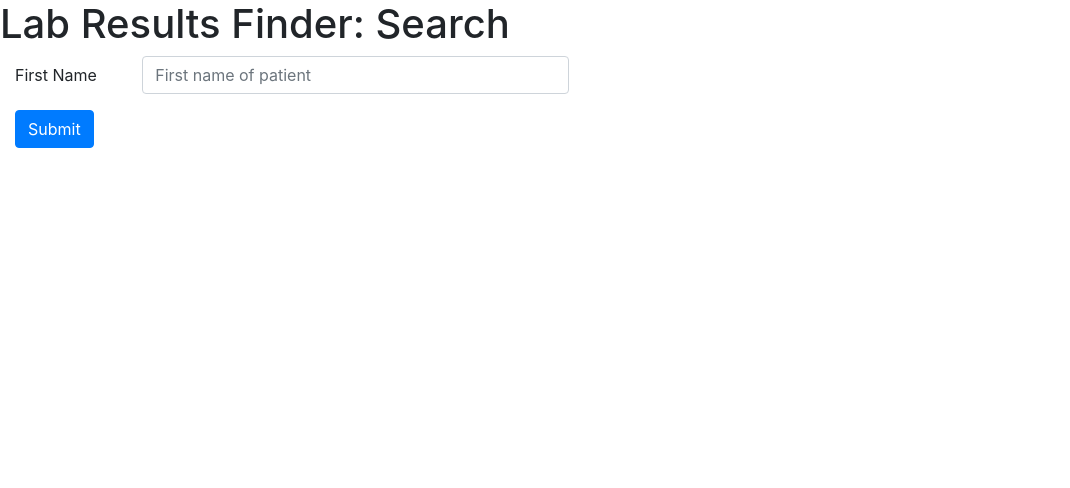
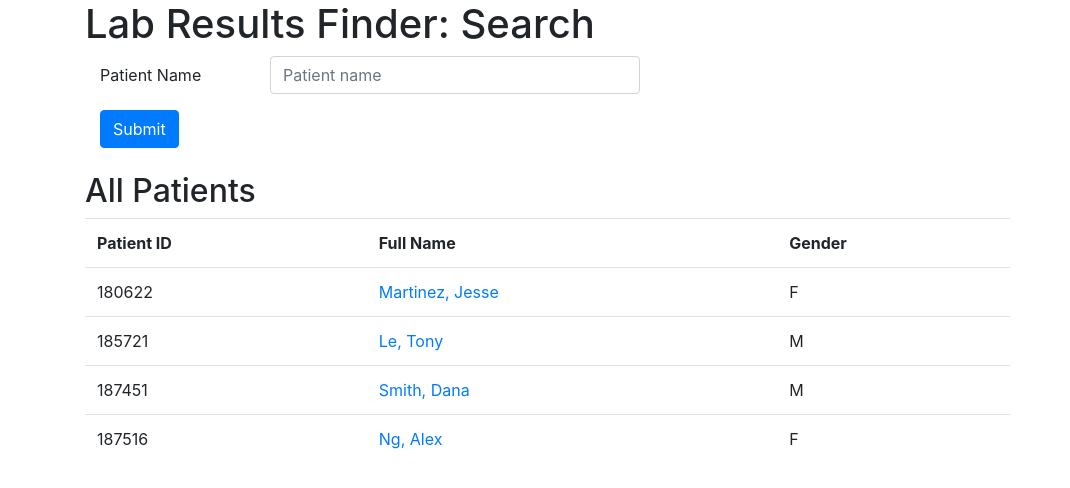
Before and after one commit to manya-t/python_dev_exercise, a Flask app: page /search in a window 1280 px wide. Shown: the top 488 px of the page, without its empty margins (0-1070 px from the left). Run offline with Flask 3, Linux system fonts and the light colour scheme; some libraries are stand-ins or nearby versions.

Commit message:
expanded version

```diff
--- a/python_dev_exercise/app.py
+++ b/python_dev_exercise/app.py
@@ -12,18 +12,37 @@ def home():
 def search():
     # this can be a request to display the first name form (with GET) or submitting the form (with POST)
     if request.method == 'POST':
-        firstName = request.form['firstName']
-        fullData = pandas.read_csv(DATA_PATH)
+        searchQuery = request.form['name']
+    else:
+        searchQuery = ''
+    fullData = pandas.read_csv(DATA_PATH)
 
-        # for a substring of a patient's name to work to find them, use:
-        # data = fullData[fullData['PatientFirstName'].str.contains(firstName, case=False, regex=False)]
+    patients = fullData.drop_duplicates(subset=['PatientID'])[['PatientID', 'PatientLastName', 'PatientFirstName', 'Gender']]
+    patients = add_full_name(patients)
 
-        data = fullData[fullData['PatientFirstName'].str.lower() == firstName.lower()]
-        data = data.drop_duplicates(subset=['PatientID', 'MostRecentTestDate', 'TestName'])
+    # filter patients to match query
+    patients = patients[patients['fullname'].str.contains(searchQuery, case=False, regex=False)]
 
-        # set class for bootstrap formatting, handle case when no results
-        data_html = data.to_html(classes="table col-sm-10") if data.size > 0 else "No results found for that name."
+    # set class for bootstrap formatting, handle case when no results
+    data_html=patients.to_html(classes="table col-sm-10")
 
-        return render_template("search.html", data_html = data_html, firstName = firstName)
-    else:
-        return render_template("search.html")
+    return render_template("search.html", patients = patients, searchQuery = searchQuery)
+
+@app.route('/tests/<int:patientId>', methods=['GET'])
+def tests_by_patient(patientId):
+    fullData = pandas.read_csv(DATA_PATH)
+
+    tests = fullData[fullData['PatientID']==patientId]
+    if len(tests) == 0:
+        return render_template("tests.html", data_html="<p>No test results found for this id</p>")
+    tests = tests.drop_duplicates(subset=['PatientID', 'MostRecentTestDate', 'TestName'])
+
+    fullname = add_full_name(tests).iloc[0]['fullname']
+    data_html = tests[['PatientID','PatientLastName','PatientFirstName','Gender','MostRecentTestDate','TestName',
+                       'MostRecentLabResult']].to_html(classes="table col-sm-10", index=False, border=0)
+    return render_template("tests.html", data_html=data_html, fullname=fullname)
+
+
+def add_full_name(frame):
+    result = frame.assign(fullname=frame["PatientLastName"] + ', ' + frame["PatientFirstName"])
+    return result[['PatientID', 'fullname', 'Gender']]
--- a/python_dev_exercise/templates/search.html
+++ b/python_dev_exercise/templates/search.html
@@ -5,18 +5,36 @@
         <link rel="stylesheet" href="https://stackpath.bootstrapcdn.com/bootstrap/4.4.1/css/bootstrap.min.css">
     </head>
     <body>
+        <div class="container">
             <h1>Lab Results Finder: Search</h1>
             <form class="col-sm-8" method="POST">
                 <div class="row mb-3">
-                <label class="col-sm-2 col-form-label" for="firstName">First Name</label>
-                <input class="form-control col-sm-6" type="text" id="firstName" name="firstName" placeholder="First name of patient">
+                    <label class="col-sm-3 col-form-label" for="name">Patient Name</label>
+                    <input class="form-control col-sm-6" type="text" id="name" name="name" placeholder="Patient name">
                 </div>
                 <input type="submit" class="btn btn-primary" value="Submit">
             </form>
             <br>
-        {% if firstName  %}
-            <h2>Results for {{firstName}}:</h2>
+            {% if searchQuery  %}
+                <h2>Results for {{searchQuery}}:</h2>
+            {% else %}
+                <h2>All Patients</h2>
+            {% endif %}
+            <table class="table col-sm-10">
+                <tr>
+                    <th>Patient ID</th>
+                    <th>Full Name</th>
+                    <th>Gender</th>
+                </tr>
+                {% for row in patients.itertuples() %}
+                    <tr>
+                        <td>{{row.PatientID}}</td>
+                        <td><a href="/tests/{{row.PatientID}}">{{row.fullname}}</a></td>
+                        <td>{{row.Gender}}</td>
+                    </tr>
+                {% endfor %}
+            </table>
             <div>{{data_html | safe}}</div>
-        {% endif %}
+        </div>
     </body>
 </html>
```
Also changed, not shown: python_dev_exercise/templates/tests.html (added, +13 -0 lines), 1 other file. Lines whose indentation alone changed are shown as unchanged.
